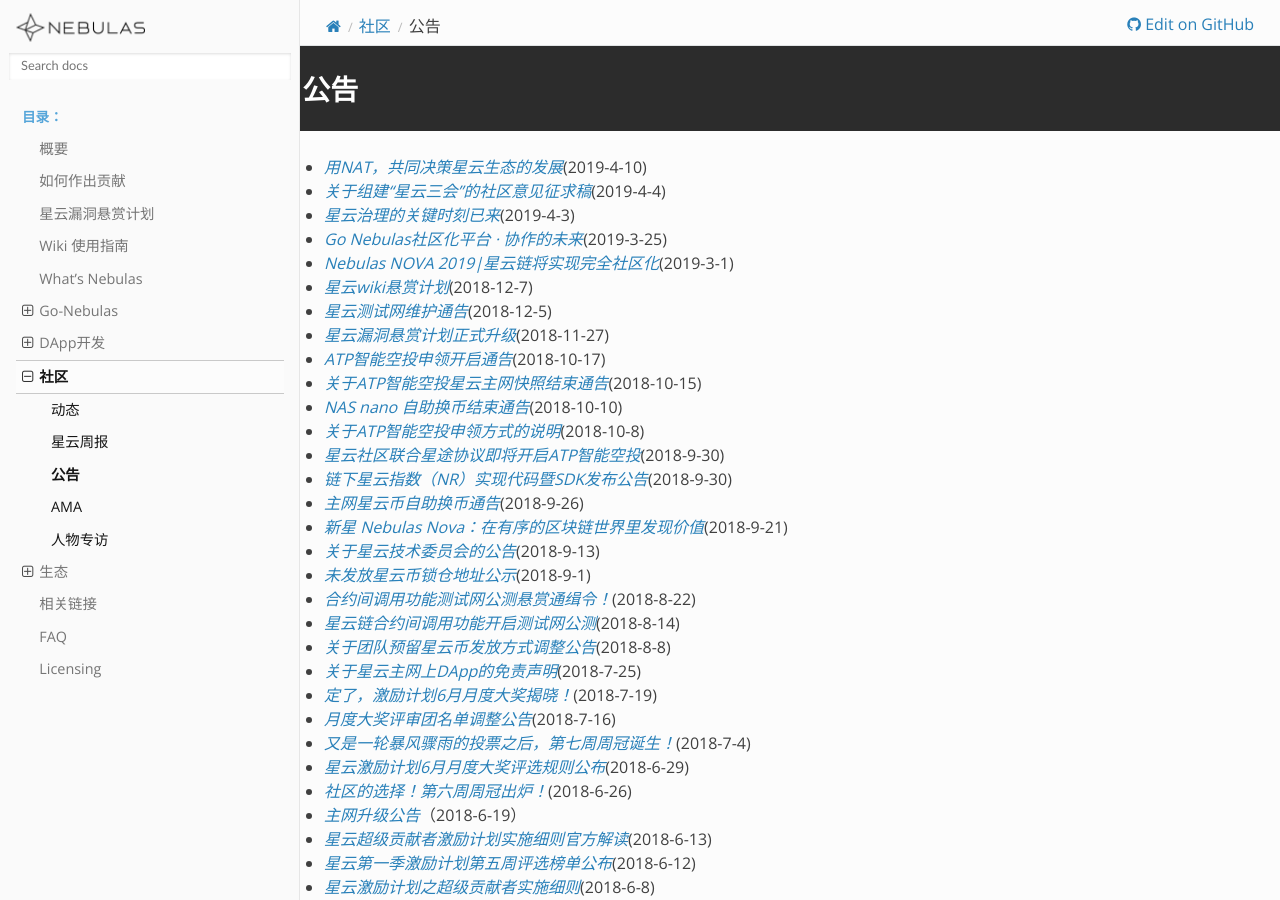
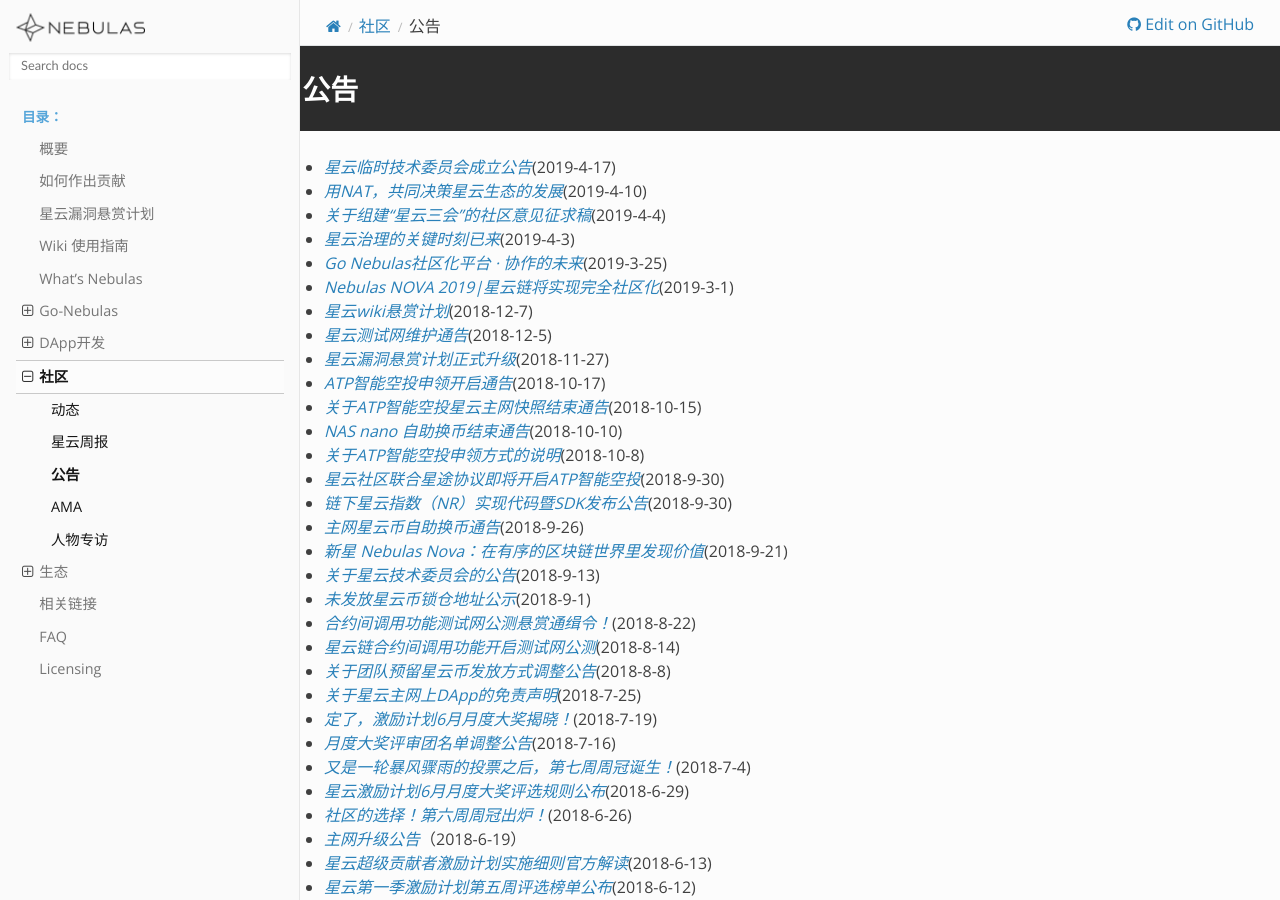
Before and after one commit to nebulasio/nebdocs, a Sphinx documentation site: the page built from docs/community/announcement.md, in a window 1280 px wide and 900 px high. Built offline with Sphinx 7.4.7 and the Read the Docs theme 2.0.0, drawn with Linux system fonts in a browser that asks for light colours; pages that are not in the unit, such as notebooks, are missing from menus.

Commit message:
更新公告
星云临时技术委员会成立公告

```diff
--- a/docs/community/announcement.md
+++ b/docs/community/announcement.md
@@ -1,5 +1,6 @@
 # 公告
 
+- *[星云临时技术委员会成立公告](https://blog.nebulas.io/2019/04/17/temporary-nebulas-technical-committee/)*(2019-4-17)
 - *[用NAT，共同决策星云生态的发展](https://blog.nebulas.io/2019/04/10/together-lets-decide-the-future-of-the-nebulas-ecosystem/)*(2019-4-10)
 - *[关于组建“星云三会”的社区意见征求稿](https://blog.nebulas.io/2019/04/04/%E5%85%B3%E4%BA%8E%E7%BB%84%E5%BB%BA%E6%98%9F%E4%BA%91%E4%B8%89%E4%BC%9A%E7%9A%84%E7%A4%BE%E5%8C%BA%E6%84%8F%E8%A7%81%E5%BE%81%E6%B1%82%E7%A8%BF/)*(2019-4-4)
 - *[星云治理的关键时刻已来](https://mp.weixin.qq.com/s/DnEpbbC0EElE25iNEJEkkQ)*(2019-4-3)
```
